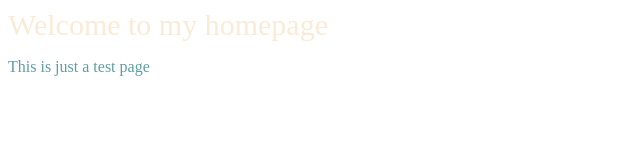
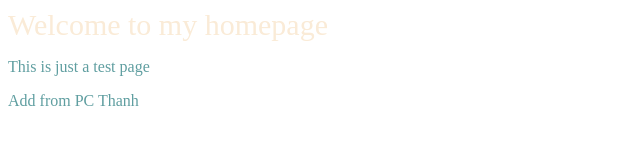
Before and after one commit to hlcnson/collaborate, a plain HTML site: page index.html in a window 1280 px wide. Shown: the whole page, without its empty margins (0-640 px from the left). Drawn offline with Linux system fonts and the light colour scheme.

Commit message:
Add one p tag

```diff
--- a/index.html
+++ b/index.html
@@ -8,5 +8,6 @@
 <body>
     <div>Welcome to my homepage</div>
     <p>This is just a test page</p>
+    <p>Add from PC Thanh</p>
 </body>
 </html>
```
